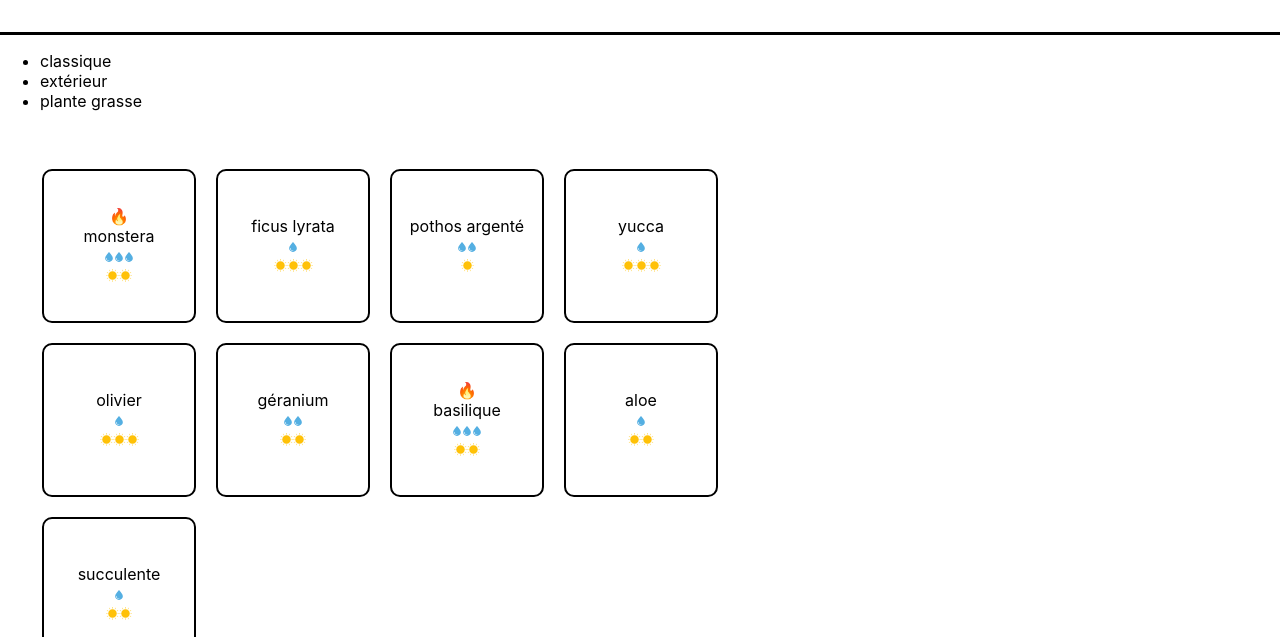
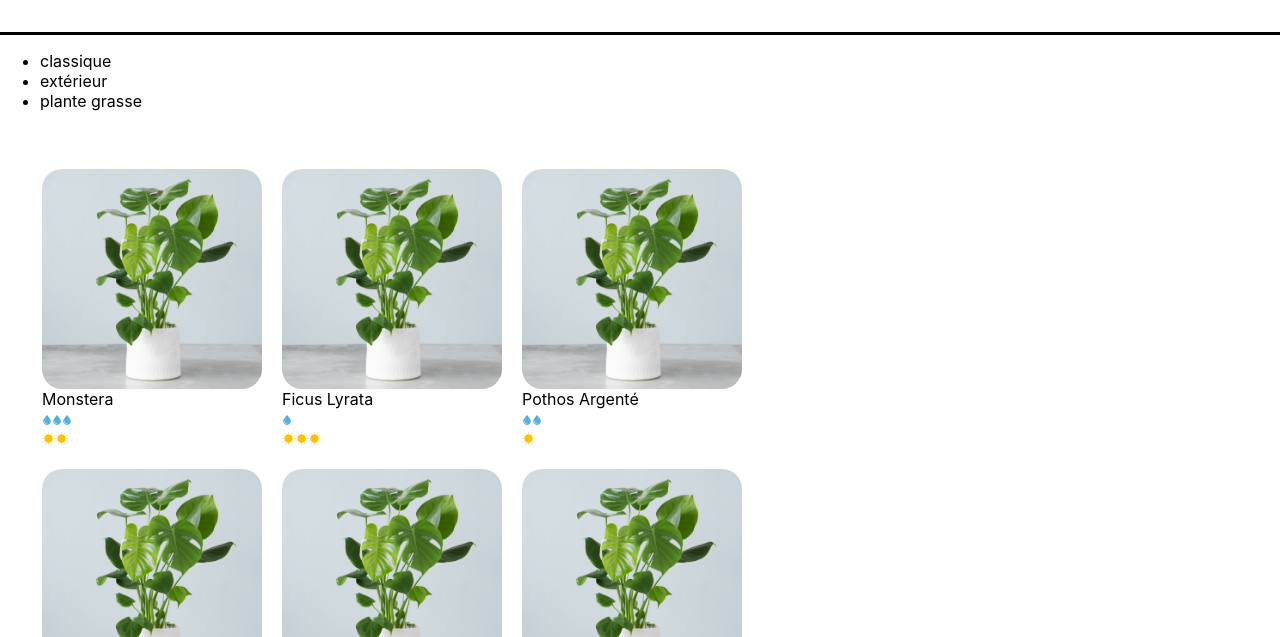
Before and after one commit to Wissem0/Shopping-App-Learning-React, a React app: page / in a window 1280 px wide. Shown: the part 163-800 px from the top of the page. Built offline with nearby package versions, Linux system fonts and the light colour scheme.

Commit message:
PlantItem prop added

```diff
--- /dev/null
+++ b/src/components/PlantItem.js
@@ -0,0 +1,17 @@
+import CareScale from './CareScale'
+import '../styles/PlantItem.css'
+
+function PlantItem({ id, cover, name, water, light }) {
+	return (
+		<li key={id} className='lmj-plant-item'>
+			<img className='lmj-plant-item-cover' src={cover} alt={`${name} cover`} />
+			{name}
+			<div>
+				<CareScale careType='water' scaleValue={water} />
+				<CareScale careType='light' scaleValue={light} />
+			</div>
+		</li>
+	)
+}
+
+export default PlantItem
--- a/src/components/ShoppingList.js
+++ b/src/components/ShoppingList.js
@@ -1,5 +1,5 @@
 import { plantList } from '../datas/plantList'
-import CareScale from './CareScale'
+import PlantItem from './PlantItem'
 import '../styles/ShoppingList.css'
 
 function ShoppingList() {
@@ -17,13 +17,14 @@ function ShoppingList() {
 				))}
 			</ul>
 			<ul className='lmj-plant-list'>
-				{plantList.map((plant) => (
-					<li key={plant.id} className='lmj-plant-item'>
-						{plant.isBestSale && <span>🔥</span>}
-						{plant.name}
-						<CareScale careType='water' scaleValue={plant.water} />
-						<CareScale careType='light' scaleValue={plant.light} />
-					</li>
+				{plantList.map(({ id, cover, name, water, light }) => (
+					<PlantItem
+						id={id}
+						cover={cover}
+						name={name}
+						water={water}
+						light={light}
+					/>
 				))}
 			</ul>
 		</div>
--- a/src/datas/plantList.js
+++ b/src/datas/plantList.js
@@ -1,3 +1,5 @@
+import monstera from '../assets/monstera.jpg'
+
 export const plantList = [
 	{
 		name: 'monstera',
@@ -5,42 +7,48 @@ export const plantList = [
 		id: '1ed',
 		isBestSale: true,
 		light: 2,
-		water: 3
+		water: 3,
+		cover: monstera
 	},
 	{
 		name: 'ficus lyrata',
 		category: 'classique',
 		id: '2ab',
 		light: 3,
-		water: 1
+		water: 1,
+		cover: monstera
 	},
 	{
 		name: 'pothos argenté',
 		category: 'classique',
 		id: '3sd',
 		light: 1,
-		water: 2
+		water: 2,
+		cover: monstera
 	},
 	{
 		name: 'yucca',
 		category: 'classique',
 		id: '4kk',
 		light: 3,
-		water: 1
+		water: 1,
+		cover: monstera
 	},
 	{
 		name: 'olivier',
 		category: 'extérieur',
 		id: '5pl',
 		light: 3,
-		water: 1
+		water: 1,
+		cover: monstera
 	},
 	{
 		name: 'géranium',
 		category: 'extérieur',
 		id: '6uo',
 		light: 2,
-		water: 2
+		water: 2,
+		cover: monstera
 	},
 	{
 		name: 'basilique',
@@ -48,20 +56,23 @@ export const plantList = [
 		id: '7ie',
 		isBestSale: true,
 		light: 2,
-		water: 3
+		water: 3,
+		cover: monstera
 	},
 	{
 		name: 'aloe',
 		category: 'plante grasse',
 		id: '8fp',
 		light: 2,
-		water: 1
+		water: 1,
+		cover: monstera
 	},
 	{
 		name: 'succulente',
 		category: 'plante grasse',
 		id: '9vn',
 		light: 2,
-		water: 1
+		water: 1,
+		cover: monstera
 	}
 ]
--- /dev/null
+++ b/src/styles/PlantItem.css
@@ -0,0 +1,14 @@
+.lmj-plant-item-cover {
+	height: 220px;
+	width: 220px;
+	border-radius: 20px;
+}
+
+.lmj-plant-item {
+	margin: 10px;
+	display: flex;
+	align-items: flex-start;
+	justify-content: center;
+	flex-direction: column;
+	text-transform: capitalize;
+}
--- a/src/styles/ShoppingList.css
+++ b/src/styles/ShoppingList.css
@@ -5,26 +5,3 @@
 	flex-wrap: wrap;
 	max-width: 800px;
 }
-
-.lmj-plant-item {
-	border: solid 2px black;
-	border-radius: 10px;
-	height: 150px;
-	width: 150px;
-	margin: 10px;
-	display: flex;
-	align-items: center;
-	justify-content: center;
-	flex-direction: column;
-	position: relative;
-}
-
-.lmj-sales {
-	position: absolute;
-	right: 0px;
-	top: 10px;
-	font-weight: 500;
-	color: white;
-	padding: 5px 10px;
-	background-color: #31b572;
-}
```
Also changed, not shown: src/styles/Care.css (added).
